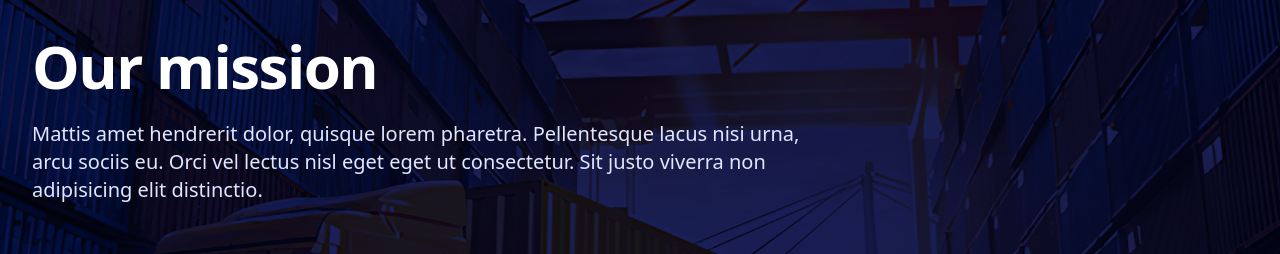
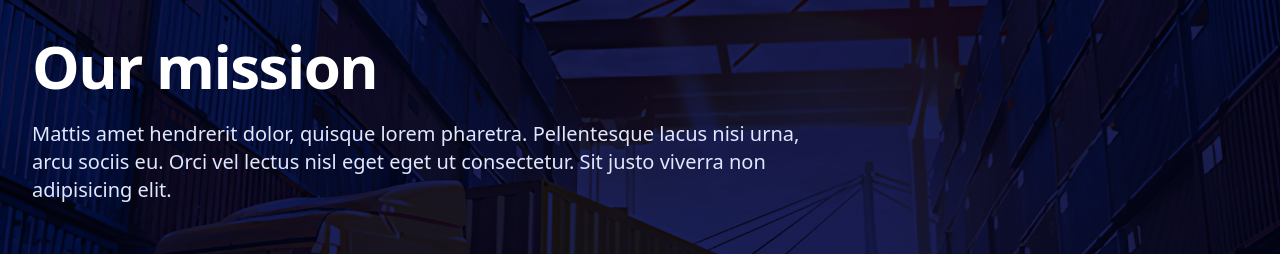
Before and after one commit to itldev2022/website, a Next.js app: page /about in a window 1280 px wide. Shown: the part 860-1114 px from the top of the page. Built offline with nearby package versions, Linux system fonts and the light colour scheme.

Commit message:
chore: update text

```diff
--- a/src/components/about/OurMission.tsx
+++ b/src/components/about/OurMission.tsx
@@ -19,7 +19,7 @@ export default function OurMission() {
         <p className='mt-6 max-w-3xl text-xl text-indigo-100'>
           Mattis amet hendrerit dolor, quisque lorem pharetra. Pellentesque
           lacus nisi urna, arcu sociis eu. Orci vel lectus nisl eget eget ut
-          consectetur. Sit justo viverra non adipisicing elit distinctio.
+          consectetur. Sit justo viverra non adipisicing elit.
         </p>
       </div>
     </div>
```
